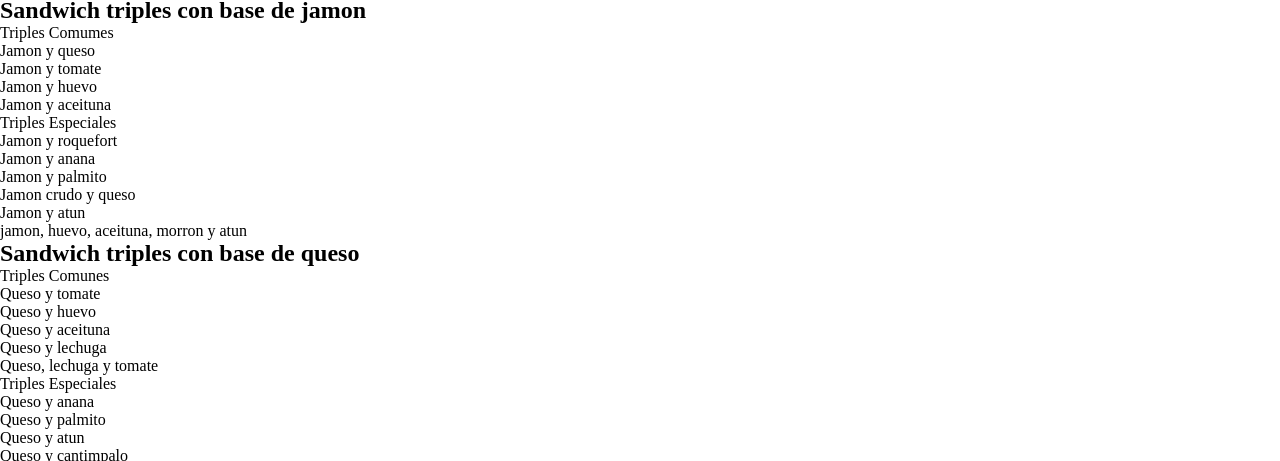
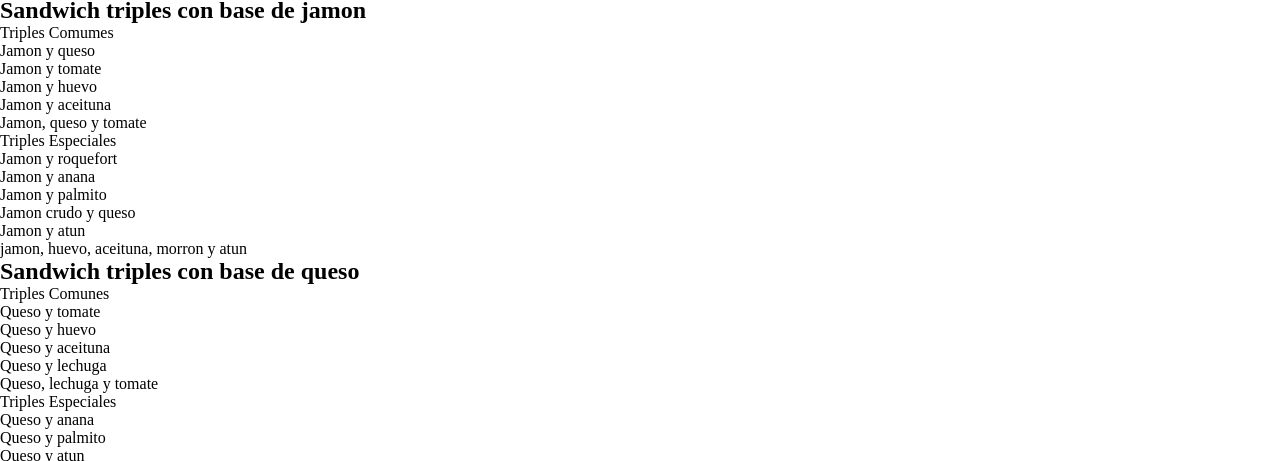
Before and after one commit to Thomas-Arratta/proyecto-coder-leexquisitee, a plain HTML site: page pages/sandwichdemiga.html in a window 1280 px wide. Shown: the part 265-726 px from the top of the page. Drawn offline with Linux system fonts and the light colour scheme.

Commit message:
agregando contenido

```diff
--- a/pages/sandwichdemiga.html
+++ b/pages/sandwichdemiga.html
@@ -28,6 +28,7 @@
                     <li>Jamon y tomate</li>
                     <li>Jamon y huevo</li>
                     <li>Jamon y aceituna</li>
+                    <li>Jamon, queso y tomate</li>
                 </ul>
                 <p>Triples Especiales</p>
                 <ul>
```
